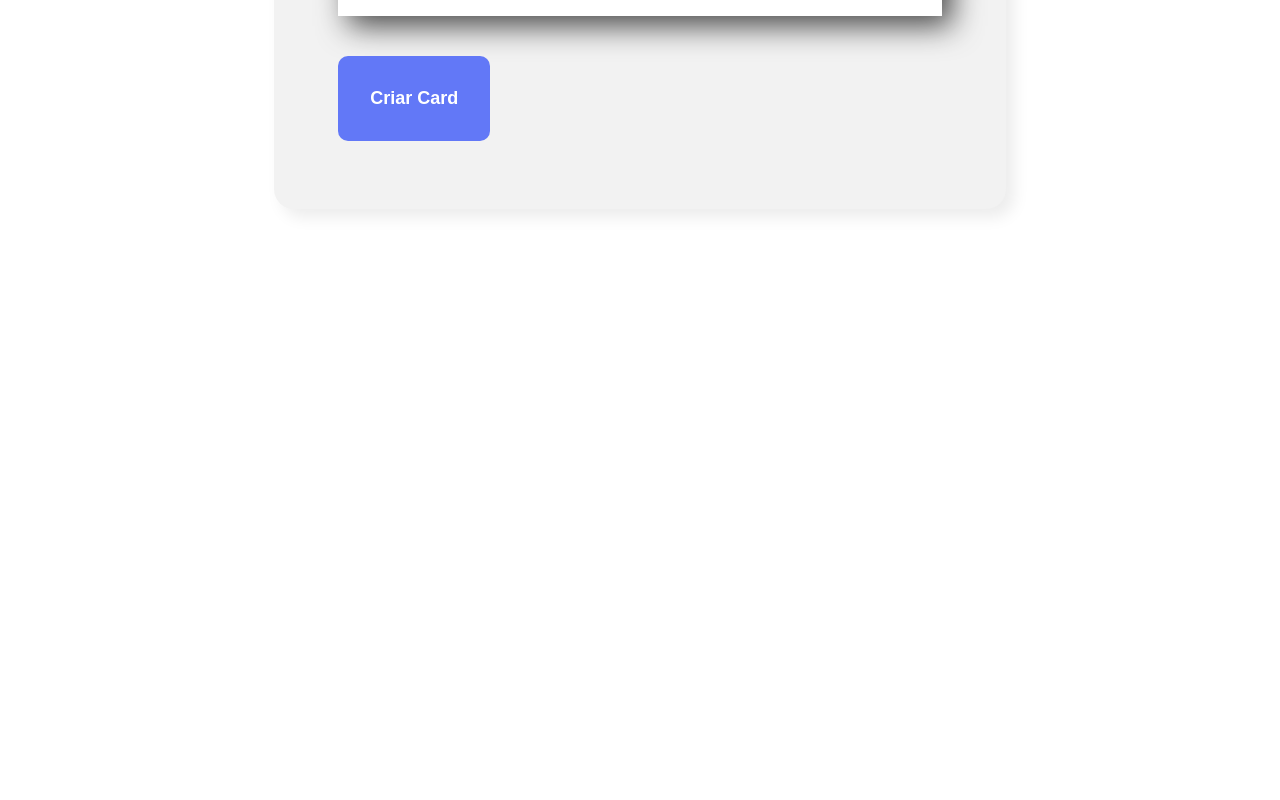
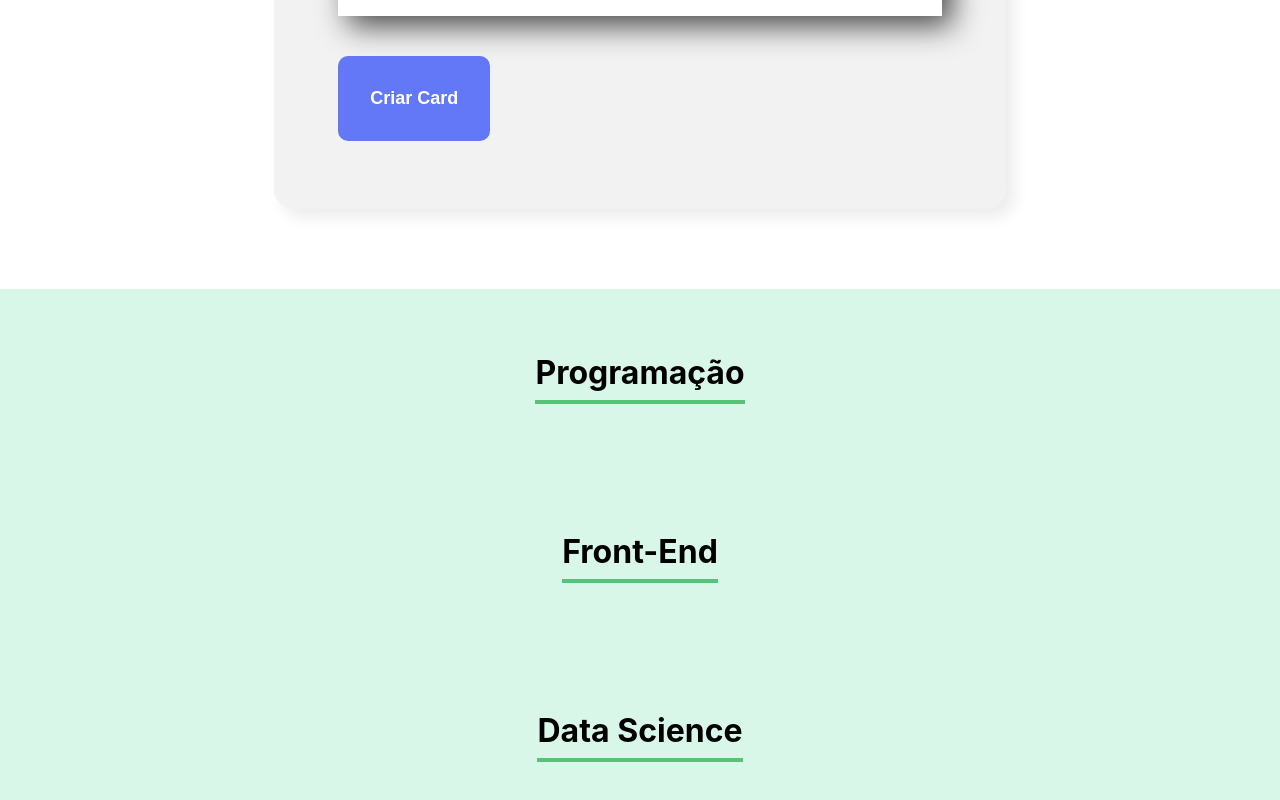
Before and after one commit to vitorguisc/Organizador-de-equipes, a React (Create React App) app: page / in a window 1280 px wide. Shown: the part 773-1573 px from the top of the page. Before the commit the page ends 1062 px from the top, so only its background shows below. Built offline with nearby package versions, Linux system fonts and the light colour scheme.

Commit message:
criando o componente time

```diff
--- a/src/App.js
+++ b/src/App.js
@@ -1,6 +1,7 @@
 import { useState } from 'react';
 import Banner from './componentes/Banner';
 import Formulario from './componentes/Formulario';
+import Time from './componentes/Time';
 
 function App() {
 
@@ -13,6 +14,9 @@
     <div className="App">
       <Banner />
       <Formulario aoColaboradorCadastrado={colaborador => aoNovoColaboradorAdicionado(colaborador)} />
+      <Time nome="Programação" />
+      <Time nome="Front-End" />
+      <Time nome="Data Science" />
     </div>
   );
 }
--- /dev/null
+++ b/src/componentes/Time/Time.css
@@ -0,0 +1,13 @@
+.time{
+    text-align: center;
+    padding: 32px;
+    background-color: #d9f7e9;
+
+}
+
+.time h3 {
+    font-size: 32px;
+    border-bottom: 4px solid #57C278;
+    display: inline-block;
+    padding-bottom: 8px;
+}
--- /dev/null
+++ b/src/componentes/Time/index.js
@@ -0,0 +1,11 @@
+import './Time.css'
+
+const Time = (props) => {
+    return (
+        <section className='time'>
+            <h3>{props.nome}</h3>
+        </section>
+    )
+}
+
+export default Time
```
